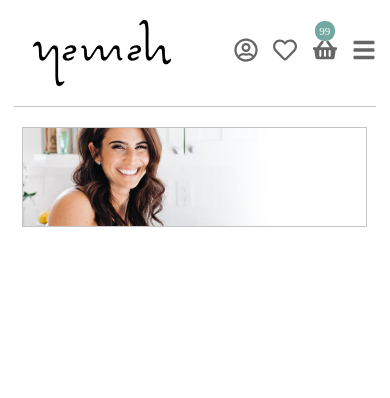
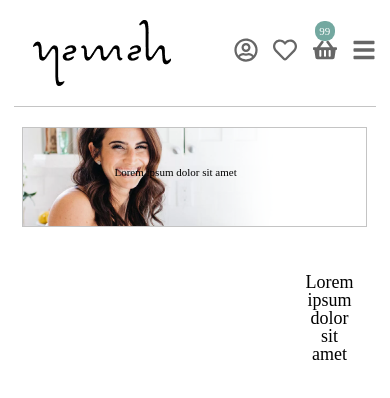
Before and after one commit to dmmaia/the-big-bang-shop-test, a React (Create React App) app: page / in a window 390 px wide. Shown: the top 398 px of the page. Built offline with nearby package versions, Linux system fonts and the light colour scheme.

Commit message:
Mobile style changed

```diff
--- a/src/pages/Home/index.js
+++ b/src/pages/Home/index.js
@@ -1,13 +1,19 @@
 import React from 'react';
 
 import './styles.css';
-import ApresentationImage from '../../assets/apresentation-image-home.png'
+import ApresentationImage from '../../assets/apresentation-image-home.png';
+import ApresentationImageMobile from '../../assets/apresentation-image-home-mobile.png'
 
 function Home() {
   return (
       <div className="container">
-          <div className="apresentation-box" >
-
+            <div className="apresentation-box" >
+                <img alt="apresentation" src={ApresentationImage} className="desktop-apresentation-image"/>
+                <img alt="apresentation" src={ApresentationImageMobile} className="mobile-apresentation-image"/>
+                <div>
+                    <h2>Lorem ipsum dolor sit amet</h2>
+                    <p>Lorem ipsum dolor sit amet</p>
+                </div>
             <div />
           </div>
       </div>
--- a/src/pages/Home/styles.css
+++ b/src/pages/Home/styles.css
@@ -4,6 +4,16 @@
     justify-content: center;
     align-items: center;
     margin-top: 5vw;
+    font-family: Proxima Nova;
+}
+
+h2, h3, h4{
+    position: absolute;
+    font-family: Chloe;
+    font-style: normal;
+    font-weight: 400;
+    letter-spacing: 0em;
+    text-align: center;
 }
 
 .apresentation-box{
@@ -11,20 +21,94 @@
     justify-content: center;
 }
 
-@media(min-width:450px){
-    .apresentation-box {
+@media screen and (max-width: 450px){
+    .mobile-apresentation-image {
         width: 100%;
     }
+    .desktop-apresentation-image{
+        display: none;
+    }
     .apresentation-box div {
-        background-image: url('../../assets/apresentation-image-home.png');
-        width: 1200px;
-        height: 250px;
+        position: absolute;
+        width: 161px;
+    }
+    .apresentation-box h2 {
+        font-size: 18px;
+        line-height: 18px;
+        left: 191px;
+        top: 146px;
+    }
+    .apresentation-box p{
+        position: absolute;
+        margin-top: 40px;
+        font-family: Proxima Nova;
+        font-size: 11px;
+        font-style: normal;
+        font-weight: 400;
+        line-height: 11px;
+        letter-spacing: 0em;
+        text-align: center;
     }
 }
-@media(max-width:449px){
-    .apresentation-box div {
-        background-image: url('../../assets/apresentation-image-home-mobile.png');
-        width: 345px;
-        height: 100px;
+
+@media screen and (min-width: 451px) and (max-width: 850px){
+    .desktop-apresentation-image{
+        width: 100%;
+    }
+    .mobile-apresentation-image {
+        display: none;
+    }
+    .apresentation-box div{
+        display: flex;
+        position: absolute;
+        right: 26px;
+        justify-content: center;
+        top: 29vw
+    }
+    .apresentation-box h2 {
+        font-size: 22px;
+        line-height: 22px;
+    }
+    .apresentation-box p {
+        font-size: 16px;
+        margin-top: 50px;
+        font-style: normal;
+        font-weight: 400;
+        line-height: 9px;
+        letter-spacing: 0em;
+        text-align: center;
+        color: #666666;
     }
 }
+
+@media screen and (min-width:851px){
+    .desktop-apresentation-image{
+        width: 100%;
+    }
+    .mobile-apresentation-image {
+        display: none;
+    }
+    .apresentation-box div{
+        display: flex;
+        position: absolute;
+        width: 384px;
+        right: 25vh;
+        justify-content: center;
+    }
+    .apresentation-box h2{
+        font-size: 36px;
+        line-height: 36px;
+        margin-top: 3vw;
+
+    }
+    .apresentation-box p {
+        font-size: 18px;
+        margin-top: 9vw;
+        font-style: normal;
+        font-weight: 400;
+        line-height: 18px;
+        letter-spacing: 0em;
+        text-align: center;
+        color: #666666;
+    }
+}
```
